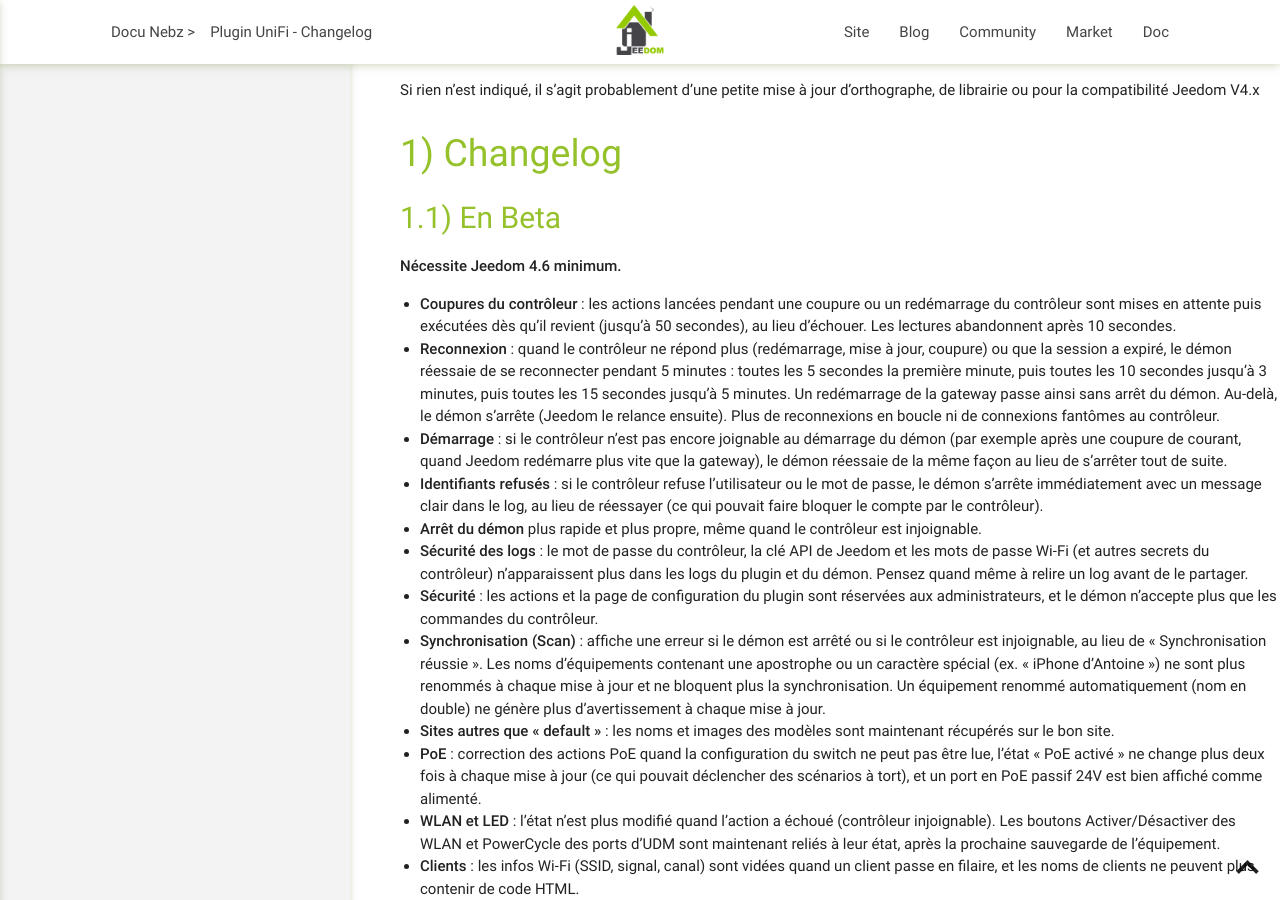
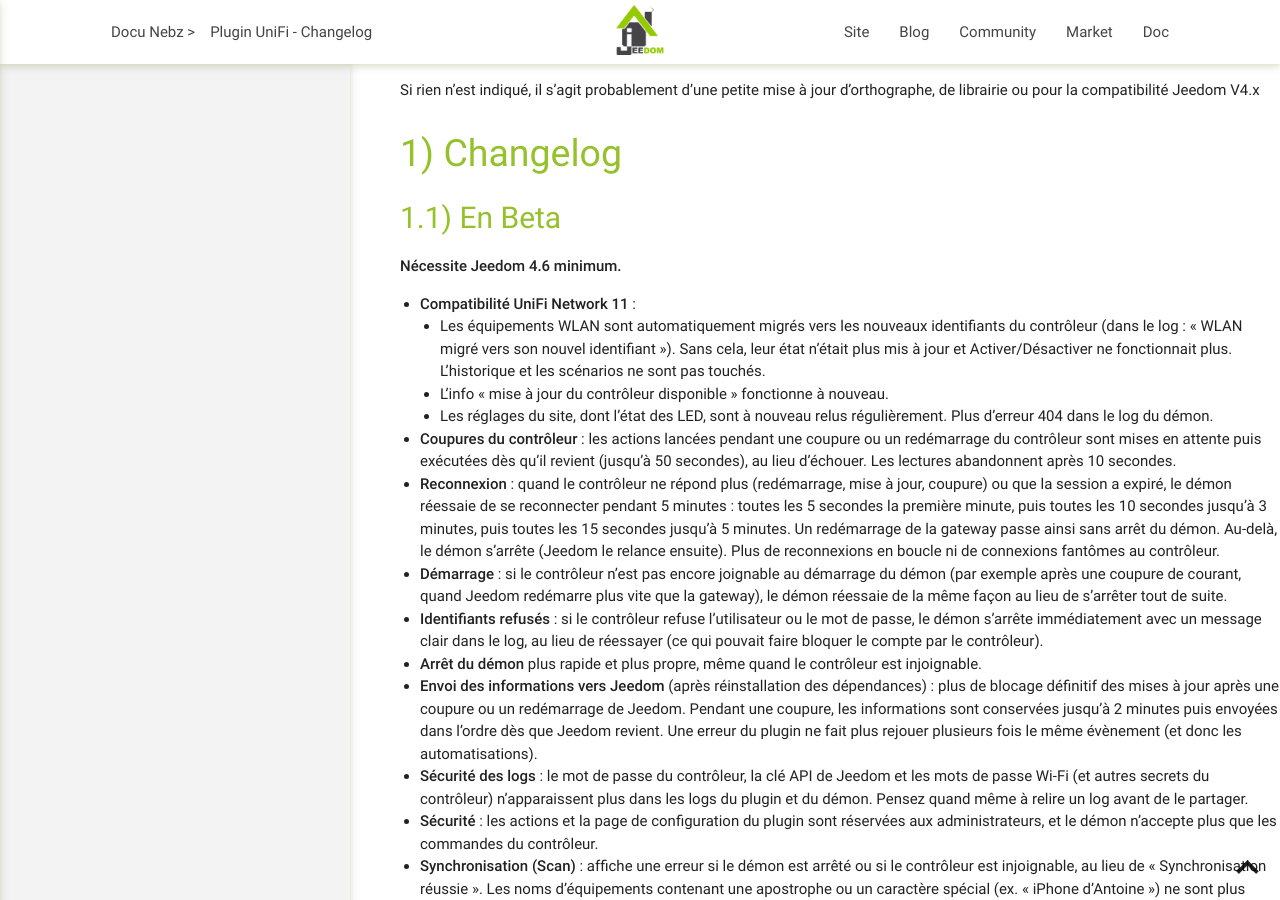
Before and after one commit to NebzHB/jeedom_docs, a Jekyll site: the page built from plugins/unifi/fr_FR/changelog.md, in a window 1280 px wide and 900 px high. Built offline with Jekyll 4.4.1, drawn with Linux system fonts in a browser that asks for light colours.

Commit message:
UniFi: changelog (Network 11, sending to Jeedom) and doc FAQ
Co-Authored-By: Claude Opus 5.5 <noreply@anthropic.com>
Claude-Session: https://claude.ai/code/session_01HzQ3LXSES9NwAzGugrZmu7

```diff
--- a/plugins/unifi/fr_FR/changelog.md
+++ b/plugins/unifi/fr_FR/changelog.md
@@ -12,11 +12,16 @@ Si rien n'est indiqué, il s'agit probablement d'une petite mise à jour d'ortho
 
 **Nécessite Jeedom 4.6 minimum.**
 
+* **Compatibilité UniFi Network 11** :
+  * Les équipements WLAN sont automatiquement migrés vers les nouveaux identifiants du contrôleur (dans le log : « WLAN migré vers son nouvel identifiant »). Sans cela, leur état n'était plus mis à jour et Activer/Désactiver ne fonctionnait plus. L'historique et les scénarios ne sont pas touchés.
+  * L'info « mise à jour du contrôleur disponible » fonctionne à nouveau.
+  * Les réglages du site, dont l'état des LED, sont à nouveau relus régulièrement. Plus d'erreur 404 dans le log du démon.
 * **Coupures du contrôleur** : les actions lancées pendant une coupure ou un redémarrage du contrôleur sont mises en attente puis exécutées dès qu'il revient (jusqu'à 50 secondes), au lieu d'échouer. Les lectures abandonnent après 10 secondes.
 * **Reconnexion** : quand le contrôleur ne répond plus (redémarrage, mise à jour, coupure) ou que la session a expiré, le démon réessaie de se reconnecter pendant 5 minutes : toutes les 5 secondes la première minute, puis toutes les 10 secondes jusqu'à 3 minutes, puis toutes les 15 secondes jusqu'à 5 minutes. Un redémarrage de la gateway passe ainsi sans arrêt du démon. Au-delà, le démon s'arrête (Jeedom le relance ensuite). Plus de reconnexions en boucle ni de connexions fantômes au contrôleur.
 * **Démarrage** : si le contrôleur n'est pas encore joignable au démarrage du démon (par exemple après une coupure de courant, quand Jeedom redémarre plus vite que la gateway), le démon réessaie de la même façon au lieu de s'arrêter tout de suite.
 * **Identifiants refusés** : si le contrôleur refuse l'utilisateur ou le mot de passe, le démon s'arrête immédiatement avec un message clair dans le log, au lieu de réessayer (ce qui pouvait faire bloquer le compte par le contrôleur).
 * **Arrêt du démon** plus rapide et plus propre, même quand le contrôleur est injoignable.
+* **Envoi des informations vers Jeedom** (après réinstallation des dépendances) : plus de blocage définitif des mises à jour après une coupure ou un redémarrage de Jeedom. Pendant une coupure, les informations sont conservées jusqu'à 2 minutes puis envoyées dans l'ordre dès que Jeedom revient. Une erreur du plugin ne fait plus rejouer plusieurs fois le même évènement (et donc les automatisations).
 * **Sécurité des logs** : le mot de passe du contrôleur, la clé API de Jeedom et les mots de passe Wi-Fi (et autres secrets du contrôleur) n'apparaissent plus dans les logs du plugin et du démon. Pensez quand même à relire un log avant de le partager.
 * **Sécurité** : les actions et la page de configuration du plugin sont réservées aux administrateurs, et le démon n'accepte plus que les commandes du contrôleur.
 * **Synchronisation (Scan)** : affiche une erreur si le démon est arrêté ou si le contrôleur est injoignable, au lieu de « Synchronisation réussie ». Les noms d'équipements contenant une apostrophe ou un caractère spécial (ex. « iPhone d'Antoine ») ne sont plus renommés à chaque mise à jour et ne bloquent plus la synchronisation. Un équipement renommé automatiquement (nom en double) ne génère plus d'avertissement à chaque mise à jour.
```
Also changed, not shown: plugins/unifi/fr_FR/index.md (+5 -1 lines).
